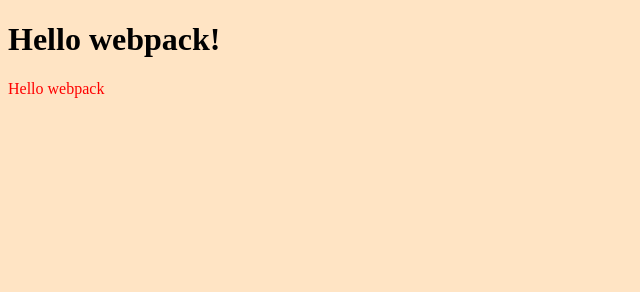
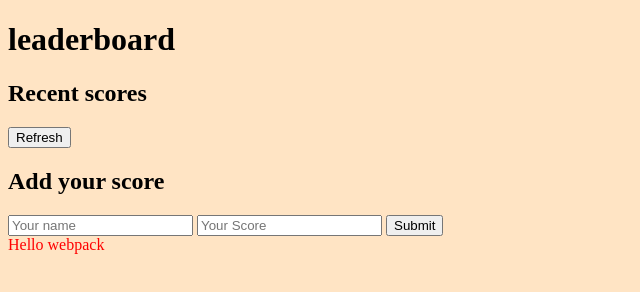
Before and after one commit to daudi13/LeaderBoard, a plain HTML site: page index.html in a window 1280 px wide. Shown: the whole page, without its empty margins (0-640 px from the left). Drawn offline with Linux system fonts and the light colour scheme.

Commit message:
Add HTML file

```diff
--- a/index.html
+++ b/index.html
@@ -3,9 +3,31 @@
 <head>
     <meta charset="UTF-8">
     <meta name="viewport" content="width=device-width, initial-scale=1.0">
-    <title>Wbpack Exercise</title>
+    <title>leaderboard</title>
 <script defer src="main.js"></script></head>
 <body>
-    <h1>Hello webpack!</h1>
+	<header>
+		<h1>leaderboard</h1>
+	</header>
+	<main>
+		<div class="container">
+			<div class="box-left">
+				<div class="recent-score">
+					<h2 class="subtitle">Recent scores</h2>
+					<button type="button">Refresh</button>
+				</div>
+				<ul class="score-board">
+				</ul>
+			</div>
+			<div class="box-right">
+				<h2 class="subtitle">Add your score</h2>
+				<form action="#">
+					<label for="input"><input type="text"  id="inputName" required placeholder="Your name"></label>
+					<label for="input"><input type="text" id="inputScore" required placeholder="Your Score"></label>
+					<button type="submit">Submit</button>
+				</form>
+			</div>
+		</div>
+	</main>
 </body>
 </html>
```
